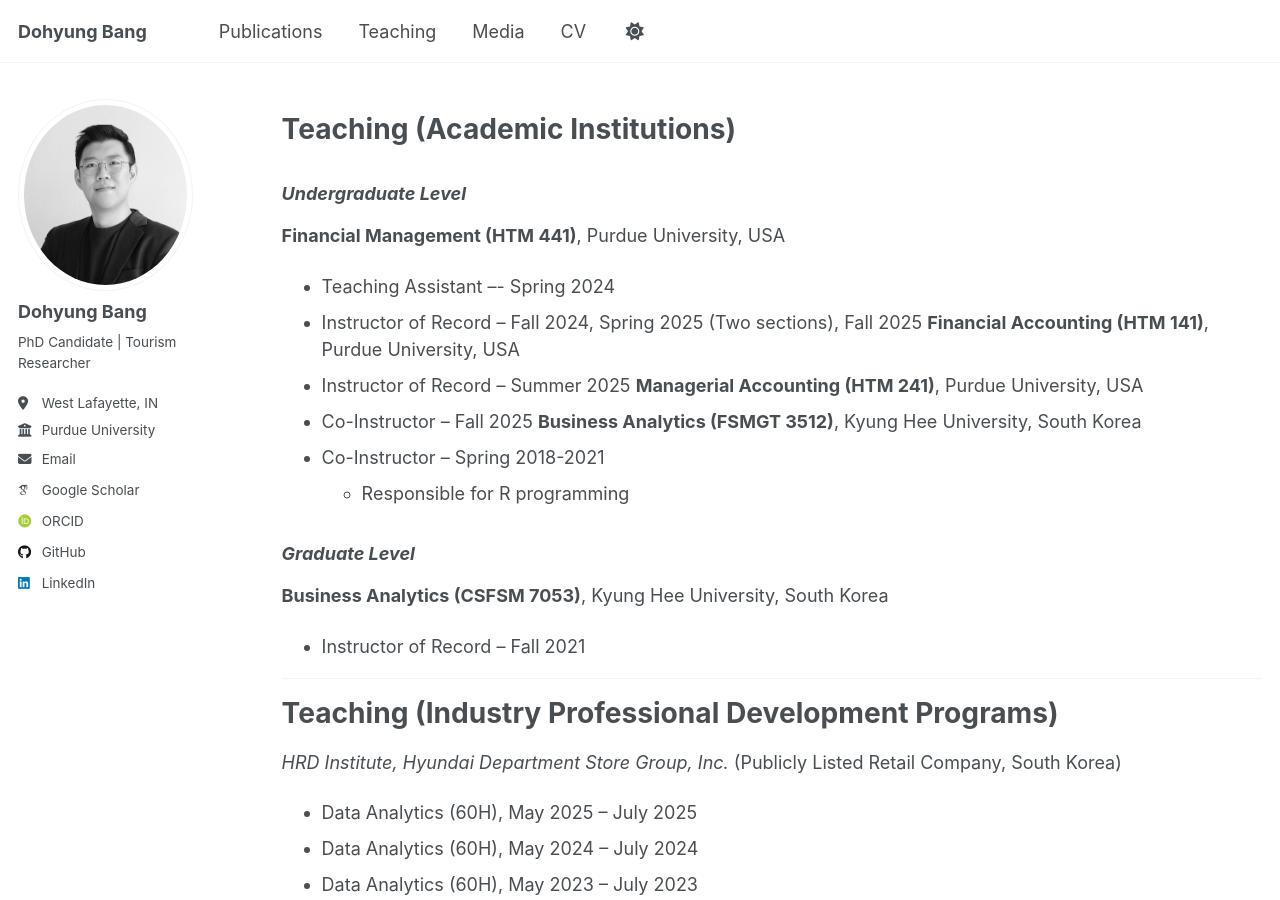
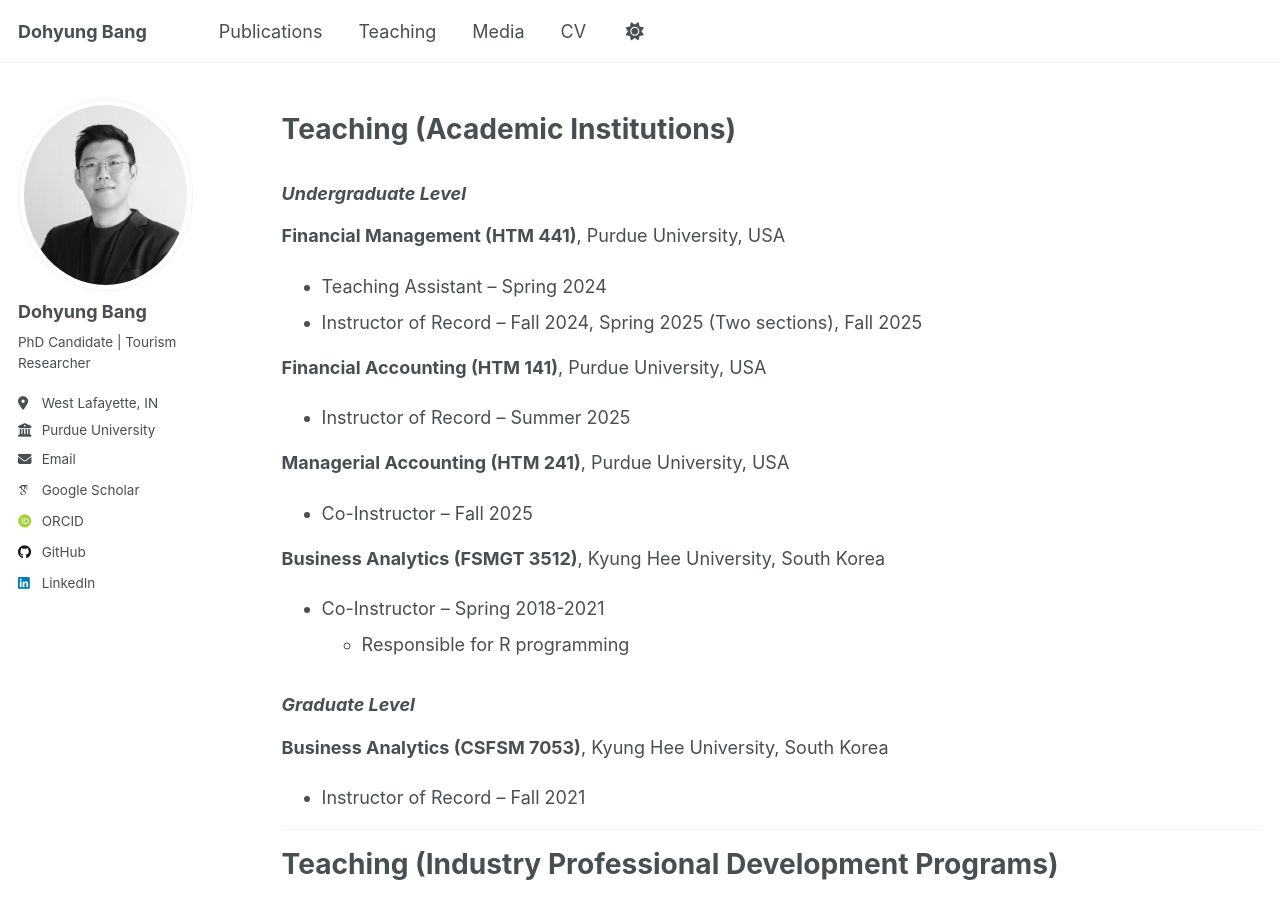
Before and after one commit to dohyungbang/dohyungbang.github.io, a Jekyll site: the page built from _pages/teaching.md, in a window 1280 px wide and 900 px high. Built offline with Jekyll 4.4.1, drawn with Linux system fonts in a browser that asks for light colours; some web fonts are replaced; a script that is not in the unit is left out.

```diff
--- a/_pages/teaching.md
+++ b/_pages/teaching.md
@@ -10,12 +10,15 @@ Teaching (Academic Institutions)
 ======
 ### _Undergraduate Level_
 **Financial Management (HTM 441)**, Purdue University, USA
-* Teaching Assistant –- Spring 2024
+* Teaching Assistant – Spring 2024
 * Instructor of Record – Fall 2024, Spring 2025 (Two sections), Fall 2025
+
 **Financial Accounting (HTM 141)**, Purdue University, USA
 * Instructor of Record – Summer 2025
+
 **Managerial Accounting (HTM 241)**, Purdue University, USA
 * Co-Instructor – Fall 2025
+
 **Business Analytics (FSMGT 3512)**, Kyung Hee University, South Korea
 * Co-Instructor – Spring 2018-2021
    *	Responsible for R programming
```
